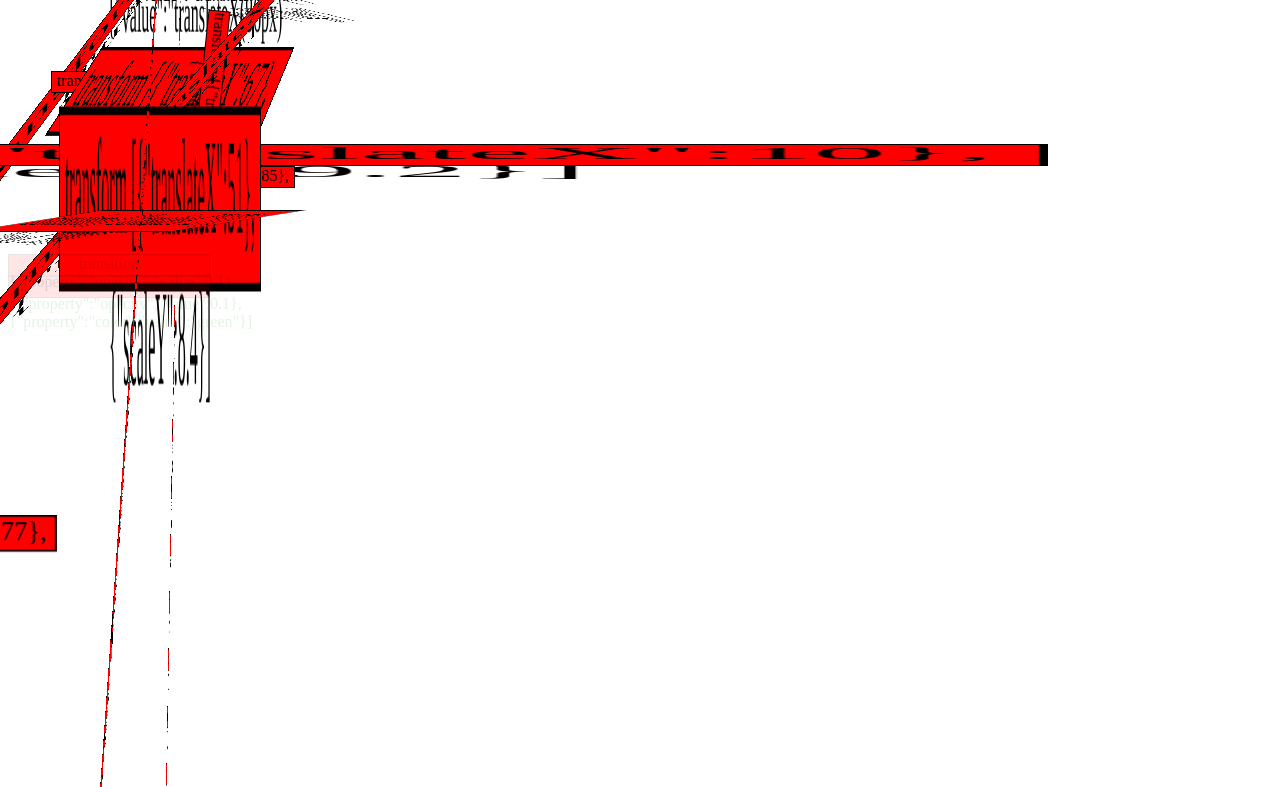
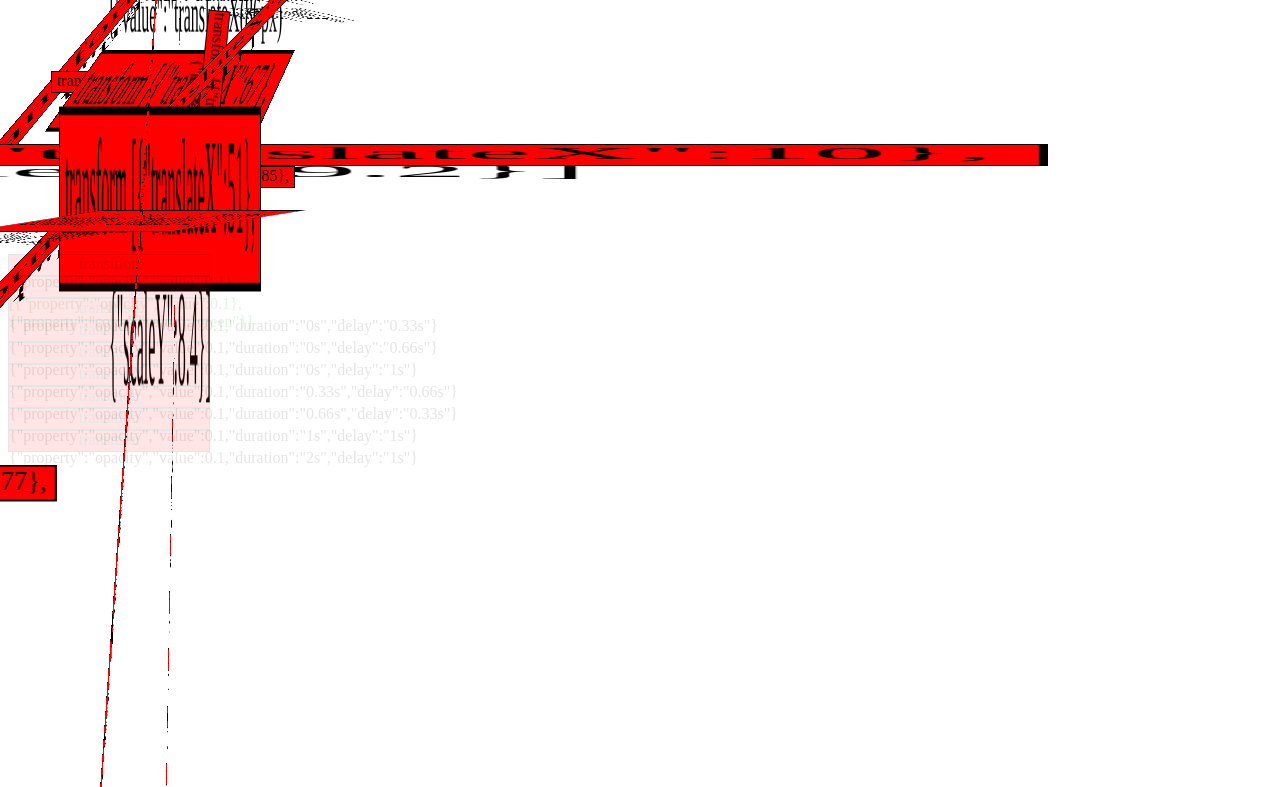
Before and after one commit to unkhz/transr.js, a plain HTML site: page tests.html in a window 1280 px wide. Shown: the part 1712-2499 px from the top of the page. Drawn offline with Linux system fonts and the light colour scheme.

Commit message:
Support transition delay

```diff
--- a/tests.html
+++ b/tests.html
@@ -145,6 +145,13 @@
         test('transform', [{translateX:value(100)}, {skewY:value(100)}]);
         test('transition', {property:'opacity', value:0.1});
         test('transition', [{property:'opacity', value:0.1}, {property:'color', value:'green'}]);
+        test('transition', {property:'opacity', value:0.1, duration:'0s', delay:'0.33s'});
+        test('transition', {property:'opacity', value:0.1, duration:'0s', delay:'0.66s'});
+        test('transition', {property:'opacity', value:0.1, duration:'0s', delay:'1s'});
+        test('transition', {property:'opacity', value:0.1, duration:'0.33s', delay:'0.66s'});
+        test('transition', {property:'opacity', value:0.1, duration:'0.66s', delay:'0.33s'});
+        test('transition', {property:'opacity', value:0.1, duration:'1s', delay:'1s'});
+        test('transition', {property:'opacity', value:0.1, duration:'2s', delay:'1s'});
 
     </script>
 </body>
--- a/transr.js
+++ b/transr.js
@@ -33,6 +33,7 @@
             el:null,
             duration:"0.5s",
             timingFunction:"ease",
+            delay:"0s",
             fallback:null,          // method to excecute if tests fail
             complete:null,          // method to execute upon completion of transition
             fail:false,             // force transition to fail
@@ -142,12 +143,17 @@
         }
     }
 
+    function asMS(str) {
+        return Number(str.replace(/[^0-9.]/g,'')) * 1000;
+    }
+
     // set any style property value with transition and fallback
     function transition(options) {
         var transitionShorthandProperty = getStyleProperty("transition"),
             transitionProperty = getStyleProperty("transitionProperty"),
             transitionDuration = getStyleProperty("transitionDuration"),
             transitionTimingFunction = getStyleProperty("transitionTimingFunction"),
+            transitionDelay = getStyleProperty("transitionDelay"),
             vendorSpecificProperty = getStyleProperty(options.property),
             enabled = transitionProperty && transitionDuration && transitionTimingFunction && vendorSpecificProperty ? true : false;
 
@@ -163,8 +169,8 @@
             var el = options.el,
                 vendor = transitionProperty.replace(/Transition.*$/, ''),
                 vendorCSSProperty = getStyleCssProperty(options.property),
-                transitionValue = vendorCSSProperty + " " + options.duration + " " + options.timingFunction,
-                durationInMS = Number(options.duration.replace(/[^0-9.]/g,'')) * 1000,
+                transitionValue = vendorCSSProperty + " " + options.duration + " " + options.timingFunction + " " + options.delay,
+                durationInMS = asMS(options.duration) + asMS(options.delay),
                 fallbackDurationInMS = durationInMS + 1500,
                 transitionEnded = false,
 
```
Also changed, not shown: README.md.
